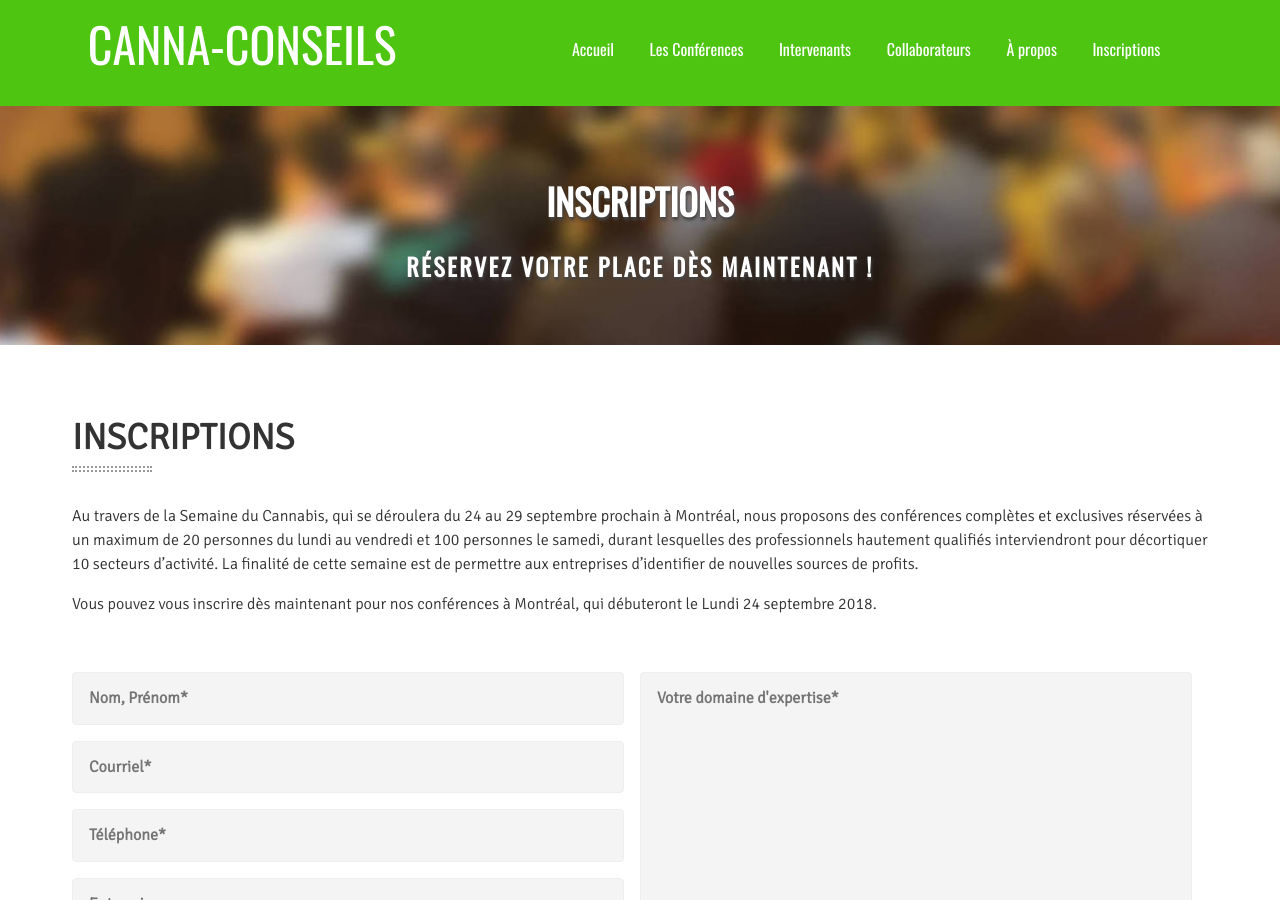
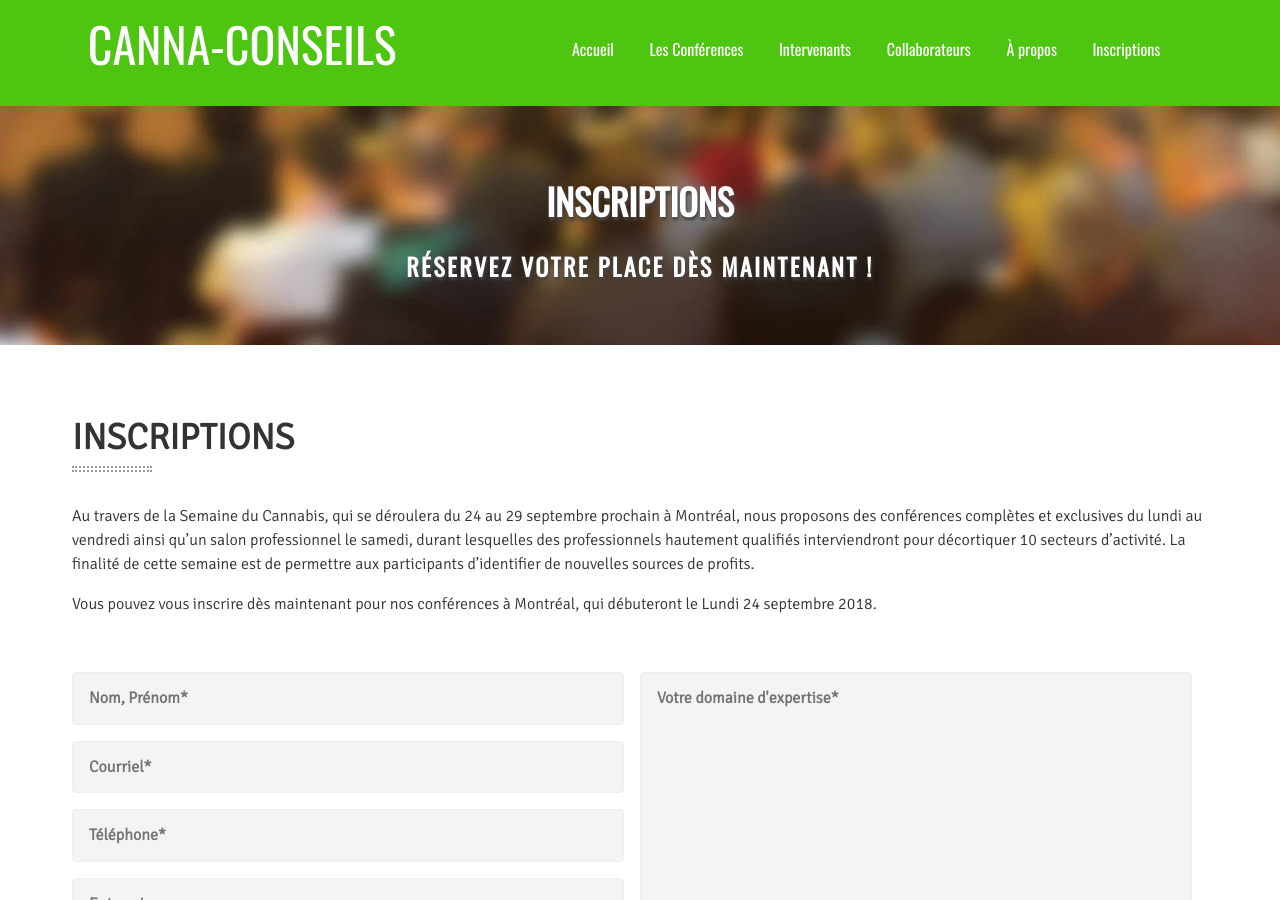
Before and after one commit to ouarez/canna-conseils, a Jekyll site: the page built from inscriptions.md, in a window 1280 px wide and 900 px high. Built offline with Jekyll 4.4.1, drawn with Linux system fonts in a browser that asks for light colours; nearby versions of some CDN libraries; a script that is not in the unit is left out.

Commit message:
Update Pages “inscriptions”

```diff
--- a/inscriptions.md
+++ b/inscriptions.md
@@ -16,6 +16,6 @@ types:
   - type: Argent
   - type: Or
 ---
-Au travers de la Semaine du Cannabis, qui se déroulera du 24 au 29 septembre prochain à Montréal, nous proposons des conférences complètes et exclusives réservées à un maximum de 20 personnes du lundi au vendredi et 100 personnes le samedi, durant lesquelles des professionnels hautement qualifiés interviendront pour décortiquer 10 secteurs d’activité. La finalité de cette semaine est de permettre aux entreprises d’identifier de nouvelles sources de profits.
+Au travers de la Semaine du Cannabis, qui se déroulera du 24 au 29 septembre prochain à Montréal, nous proposons des conférences complètes et exclusives du lundi au vendredi ainsi qu'un salon professionnel le samedi, durant lesquelles des professionnels hautement qualifiés interviendront pour décortiquer 10 secteurs d’activité. La finalité de cette semaine est de permettre aux participants d’identifier de nouvelles sources de profits.
 
 Vous pouvez vous inscrire dès maintenant pour nos conférences à Montréal, qui débuteront le Lundi 24 septembre 2018.
```
